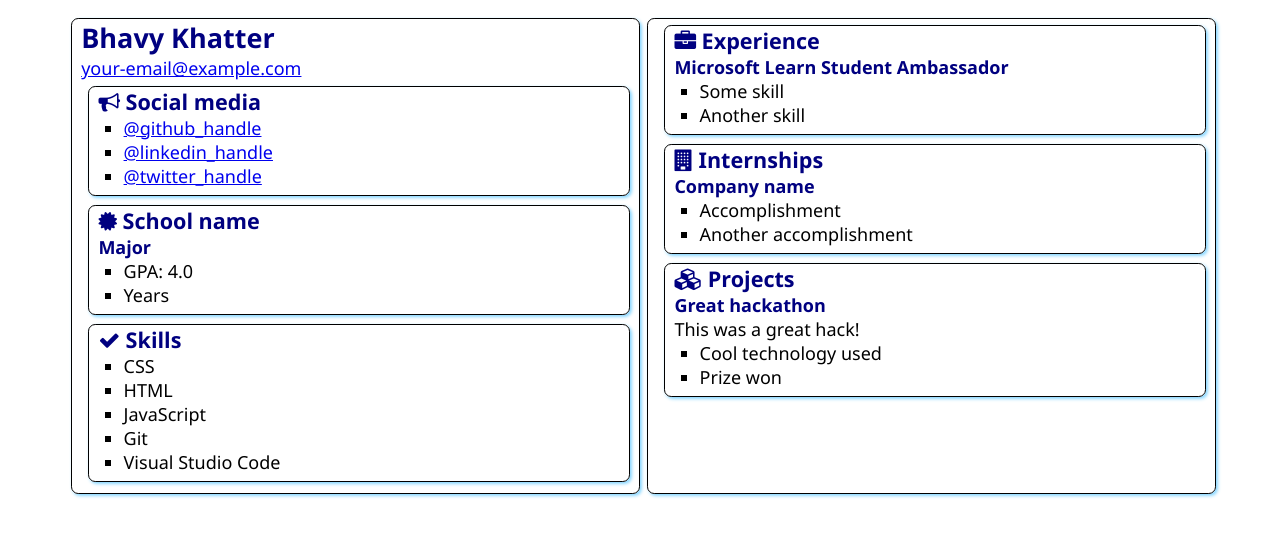
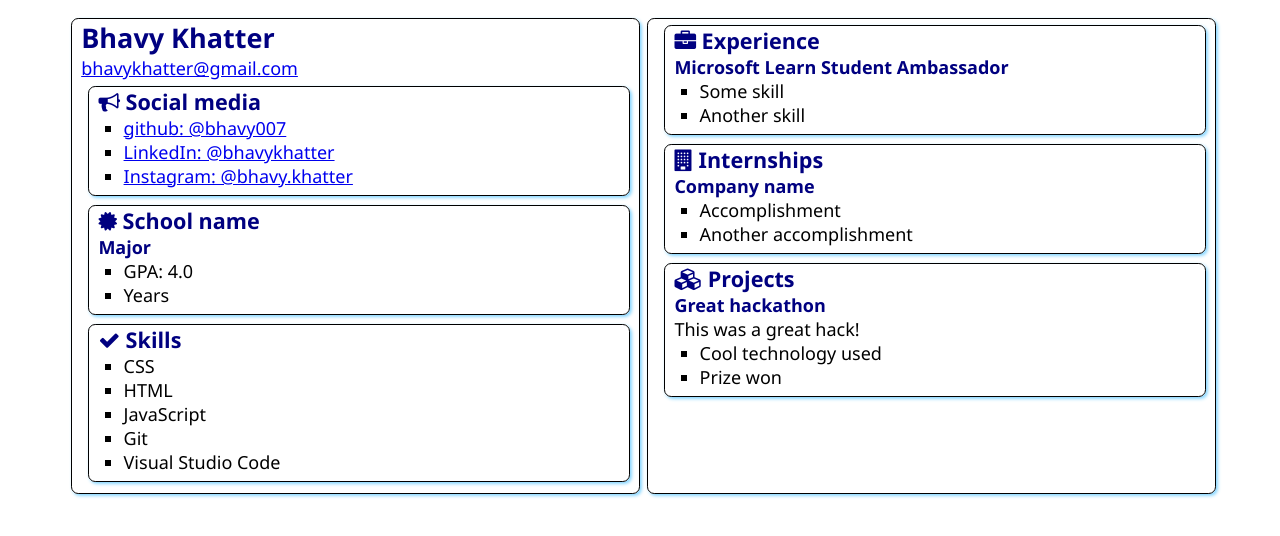
Before and after one commit to bhavy007/SATechnicalOnboarding, a plain HTML site: page src/index.html in a window 1280 px wide. Drawn offline with Linux system fonts and the light colour scheme.

Commit message:
Update index.html

```diff
--- a/src/index.html
+++ b/src/index.html
@@ -13,7 +13,7 @@
     <main>
         <article class="box">
             <h1>Bhavy Khatter</h1>
-            <div><a href="mailto:bhavykhatter@gmail.com">your-email@example.com</a></div>
+            <div><a href="mailto:bhavykhatter@gmail.com">bhavykhatter@gmail.com</a></div>
 
             <section class="box">
                 <h2>
@@ -21,9 +21,9 @@
                     Social media
                 </h2>
                 <ul>
-                    <li><a href="https://github.com/<handle>">@github_handle</a></li>
-                    <li><a href="https://linkedin.com/in/<handle>">@linkedin_handle</a></li>
-                    <li><a href="https://twitter.com/<handle>">@twitter_handle</a></li>
+                    <li><a href="https://github.com/bhavy007">github: @bhavy007</a></li>
+                    <li><a href="https://www.linkedin.com/in/bhavy007/">LinkedIn: @bhavykhatter</a></li>
+                    <li><a href="https://www.instagram.com/bhavy.khatter/">Instagram: @bhavy.khatter</a></li>
                 </ul>
             </section>
 
```
